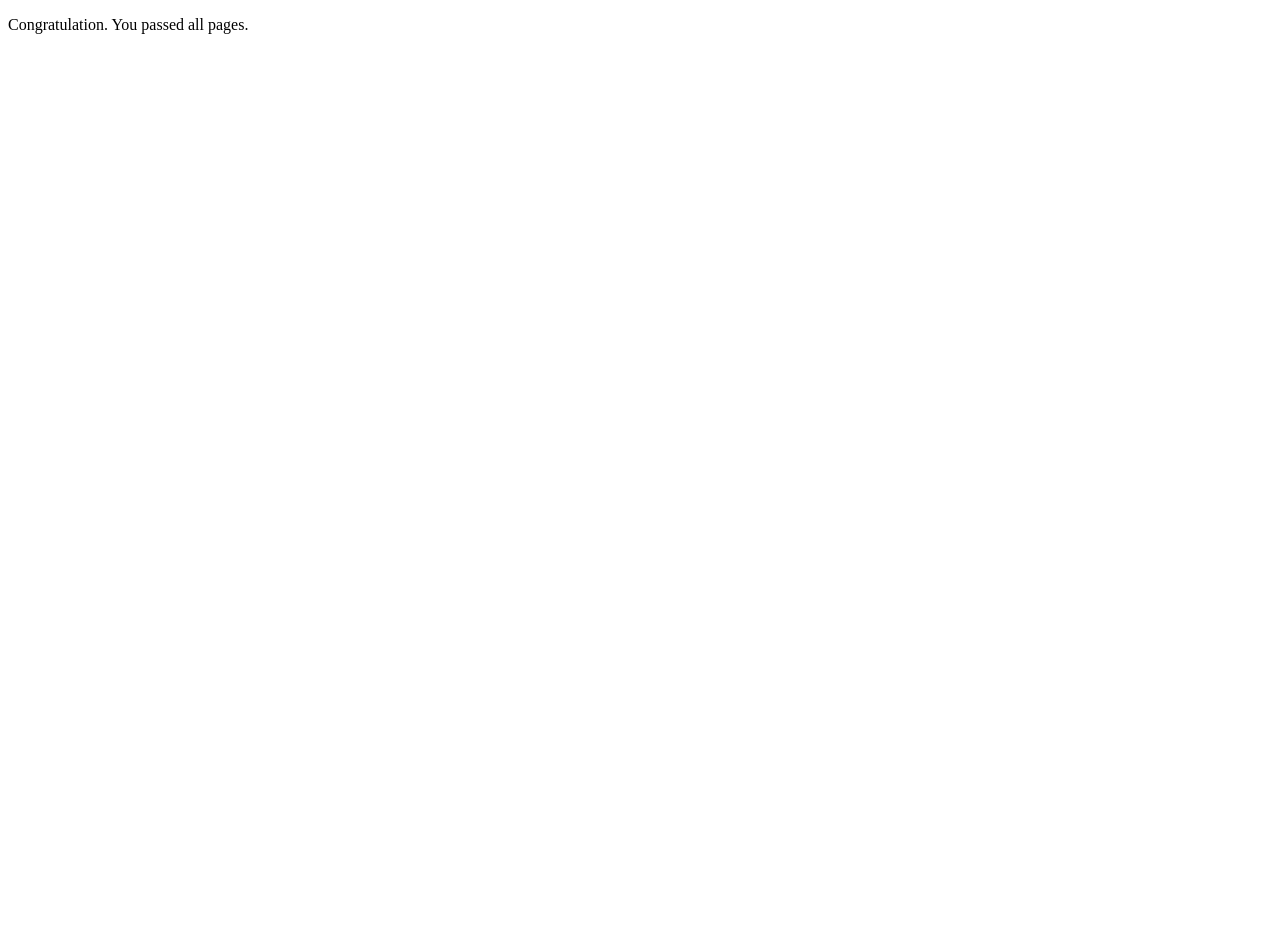
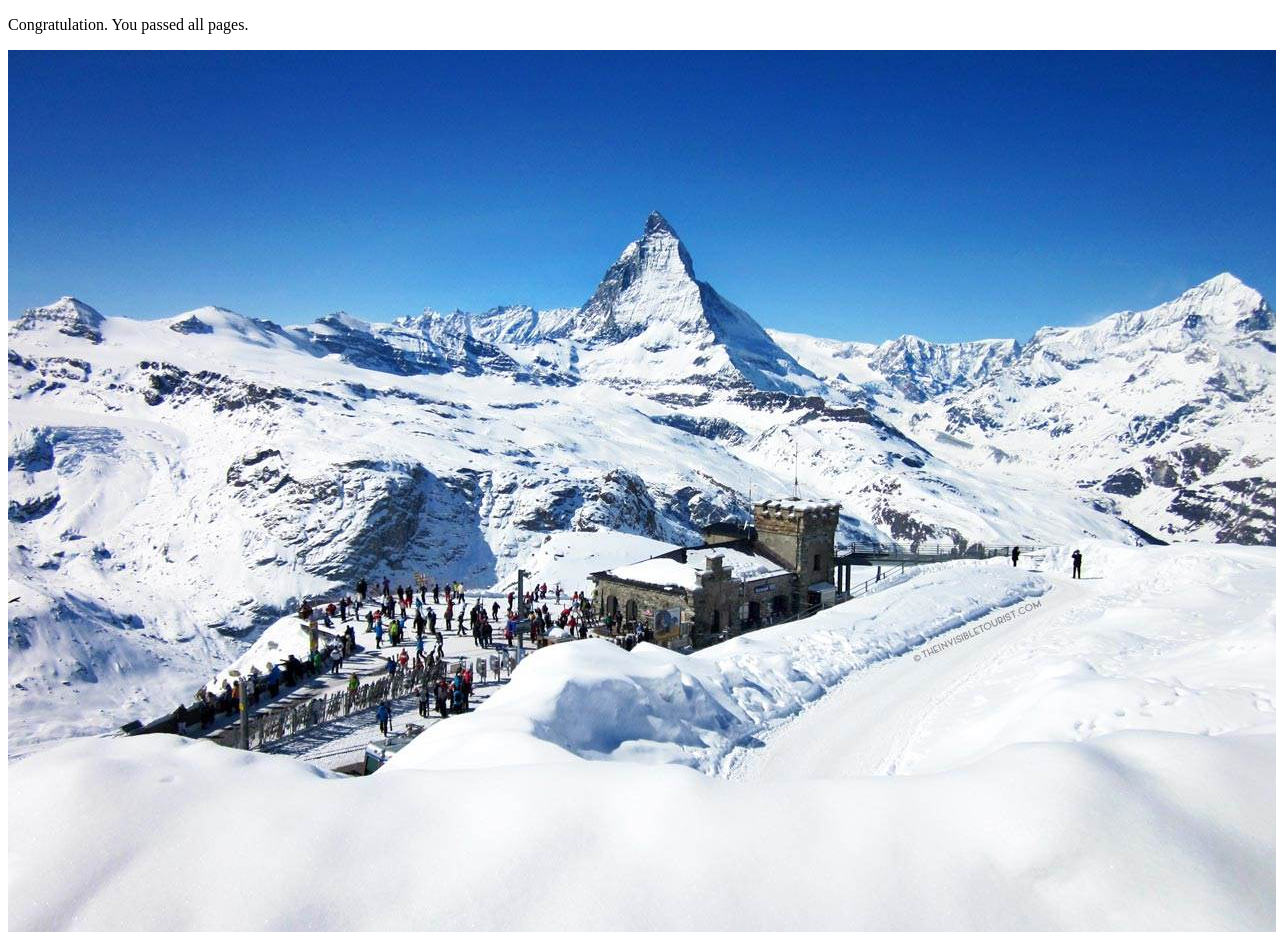
Before and after one commit to joonhyeoksong/joonhyeoksong.github.io, a plain HTML site: page final.html in a window 1280 px wide. Before the commit the page ends 800 px from the top, so only its background shows below. Drawn offline with Linux system fonts and the light colour scheme.

Commit message:
Update final.html

```diff
--- a/final.html
+++ b/final.html
@@ -5,6 +5,7 @@
 <p>Congratulation. You passed all pages.</p>
 
 
+<img src="images/snow.jpg">
 
 </script>
 
```
